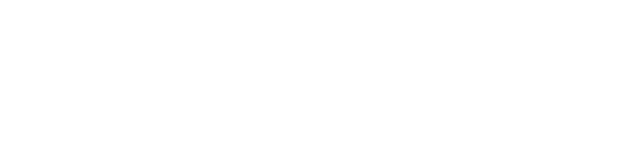
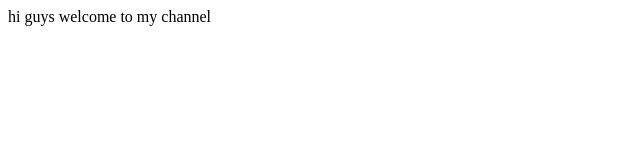
Before and after one commit to Nonononameimeanyeno/a, a plain HTML site: page index.html in a window 1280 px wide. Shown: the whole page, without its empty margins (0-640 px from the left). Drawn offline with Linux system fonts and the light colour scheme.

Commit message:
Update index.html

```diff
--- a/index.html
+++ b/index.html
@@ -8,7 +8,7 @@
 </head>
 
 <body>
-
+hi guys welcome to my channel
 </body>
 
 </html>
```
